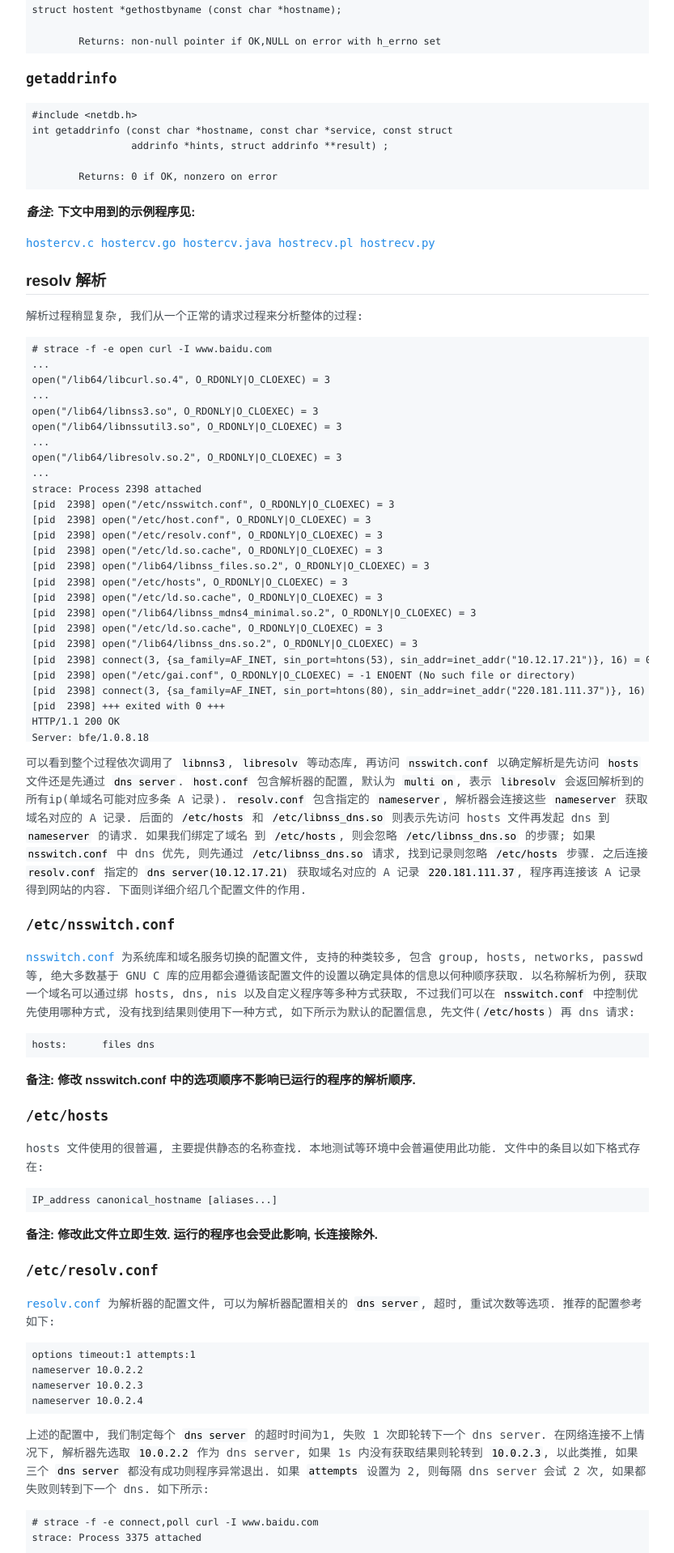
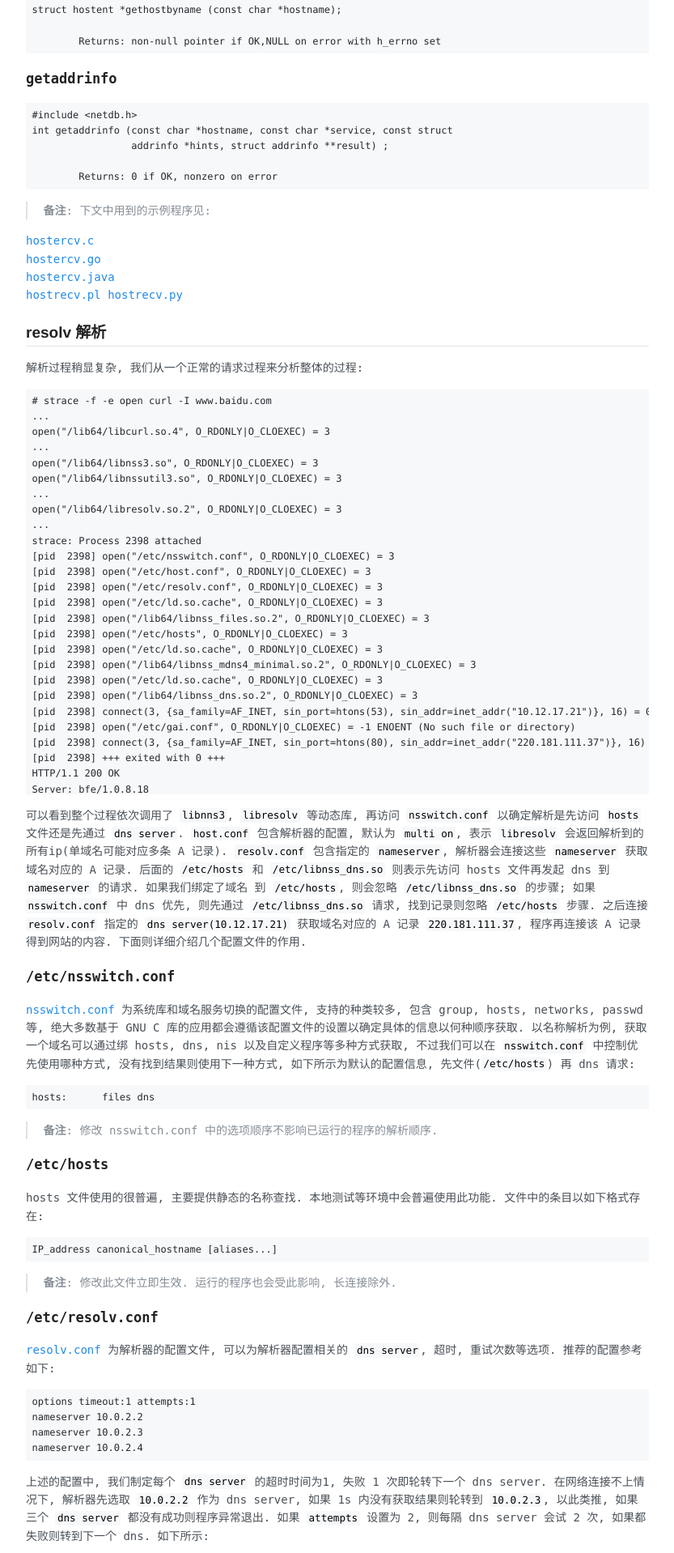
Before and after one commit to arstercz/arstercz.github.io, a Jekyll site: the page built from _posts/2018-12-19-linux-%e7%b3%bb%e7%bb%9f%e5%a6%82%e4%bd%95%e5%a4%84%e7%90%86%e5%90%8d%e7%a7%b0%e8%a7%a3%e6%9e%90.md, in a window 1280 px wide. Shown: the part 985-2903 px from the top of the page at 81% size, without its empty margins (223-1056 px from the left). Built offline with Jekyll 4.4.1, drawn with Linux system fonts in a browser that asks for light colours; comment, search, counter and statistics services are not loaded.

Commit message:
fix line style

````diff
--- a/_posts/2018-12-19-linux-%e7%b3%bb%e7%bb%9f%e5%a6%82%e4%bd%95%e5%a4%84%e7%90%86%e5%90%8d%e7%a7%b0%e8%a7%a3%e6%9e%90.md
+++ b/_posts/2018-12-19-linux-%e7%b3%bb%e7%bb%9f%e5%a6%82%e4%bd%95%e5%a4%84%e7%90%86%e5%90%8d%e7%a7%b0%e8%a7%a3%e6%9e%90.md
@@ -47,7 +47,7 @@
         Returns: 0 if OK, nonzero on error
 ```
 
-#### *备注*: 下文中用到的示例程序见:
+> **备注**: 下文中用到的示例程序见:
 
 [hostercv.c]({{ site.baseurl }}/doctool/test/hostrecv.c)
 [hostercv.go]({{ site.baseurl }}/doctool/test/hostrecv.go)
@@ -105,7 +105,7 @@
 hosts:      files dns
 ```
 
-#### 备注: 修改 nsswitch.conf 中的选项顺序不影响已运行的程序的解析顺序.
+> **备注**: 修改 nsswitch.conf 中的选项顺序不影响已运行的程序的解析顺序.
 
 ### /etc/hosts
 
@@ -114,7 +114,7 @@
 IP_address canonical_hostname [aliases...]
 ```
 
-#### 备注: 修改此文件立即生效. 运行的程序也会受此影响, 长连接除外.
+> **备注**: 修改此文件立即生效. 运行的程序也会受此影响, 长连接除外.
 
 ### /etc/resolv.conf
 
@@ -151,7 +151,7 @@
 curl: (6) Could not resolve host: www.baidu.com; Unknown error
 ```
 
-#### 备注:
+> **备注**:
 
 修改 resolv.conf 里的 dns server, 多数运行的程序不会立即生效. Centos 7 系统中, glibc-2.17-202 版本合并了官方 glibc-2.25.90-18 的功能, 增加了自动检测 resolv.conf 修改功能, 如下:
 ```
@@ -229,7 +229,7 @@
 [pid  5332] 17:57:25.630150 open("/etc/resolv.conf", O_RDONLY|O_CLOEXEC) = 12
 ```
 
-#### 备注:
+> **备注**:
 
   线上开启 nscd 前, 建议做好程序的测试, nscd 仅支持通过 glibc, c 标准机制运行的程序, 没有基于 glibc 运行的程序可能不支持 nscd. 另外一些 go, perl 等编程语言网络库的解析函数是单独实现的, 不会走 nscd 的 socket, 这种情况下程序可以进行名称解析, 但不会使用 nscd 缓存. 不过我们在测试环境中使用go, java 的常规网络库都可以正常连接 nscd 的 socket 进行请求; perl 语言使用 Net::DNS 模块, 不会使用 nscd 缓存; python 语言使用 python-dns 模块, 不会使用 nscd 缓存. python 和 perl 不使用模块的时候进行解析还是遵循上述的过程, 同时使用 nscd 缓存.
 
````
